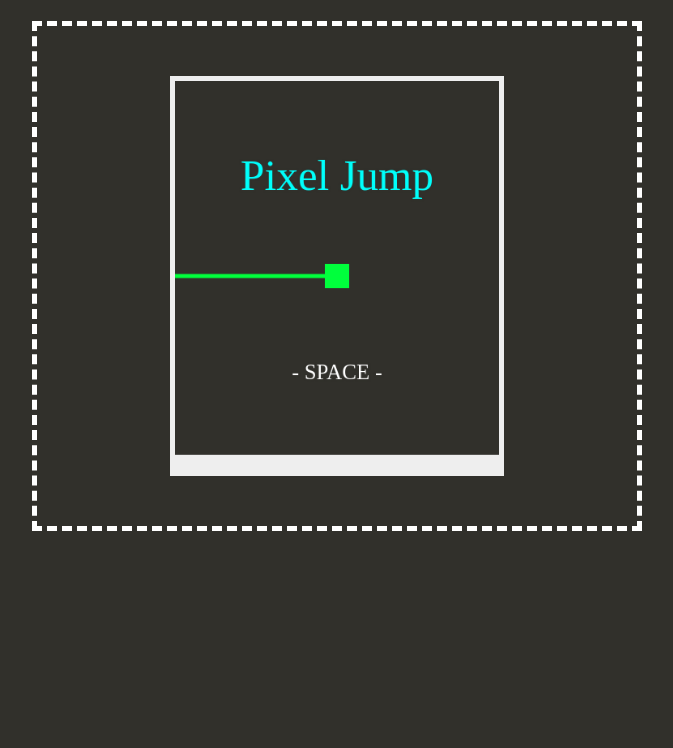
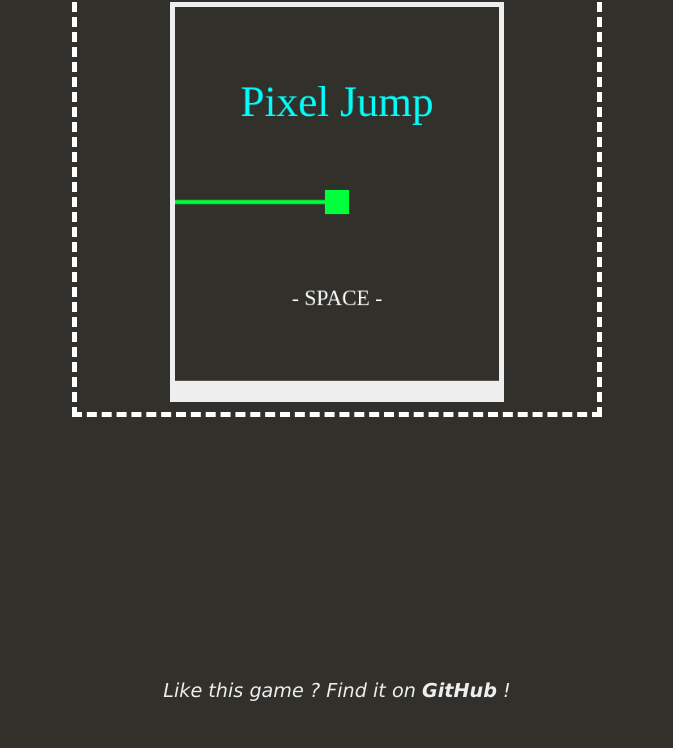
Before and after one commit to ogus/pixel-jump, a plain HTML site: page demo/index.html in a window 1280 px wide. Shown: the part 79-827 px from the top of the page, without its empty margins (303-976 px from the left). After the commit the page ends 800 px from the top, so only its background shows below. Drawn offline with Linux system fonts and the light colour scheme.

Commit message:
Updated demo page + new features

```diff
--- a/demo/index.html
+++ b/demo/index.html
@@ -14,8 +14,13 @@
 
 <body>
   <h1>Let's play !</h1>
+
   <div id="wrap">
     <canvas id="canvasID"></canvas>
   <div>
+
+  <footer>
+    <p>Like this game ? Find it on <a href="https://github.com/Ogus/pixel-jump">GitHub</a> !</p>
+  </footer>
 </body>
 </html>
--- a/demo/style.css
+++ b/demo/style.css
@@ -1,16 +1,18 @@
 body, html{
   margin: 0;
   padding: 0;
+  width: 100%;
   height: 100%;
-  width: 100%;
   background: #31302b;
   font-family: Verdana;
+  overflow: hidden;
 }
 
 h1{
   width: 100%;
   height: auto;
-  color: "#eee";
+  margin: 0 0 20px 0;
+  color: #eee;
   font-size: 2.5em;
   font-weight: bold;
   text-align: center;
@@ -21,9 +23,32 @@ canvas{
   margin: auto;
 }
 
+footer{
+  position: absolute;
+  bottom: 0;
+  left: 0;
+  width: 100%;
+  height: auto;
+}
+footer p{
+  color: #eee;
+  text-align: center;
+  font-size: 1.2em;
+  font-style: italic;
+}
+
+a,a:visited,a:focus{
+  color: #eee;
+  text-decoration: none;
+  font-weight: bold;
+}
+a:hover,a:active{
+  text-decoration: underline;
+}
+
 #wrap{
-  padding: 50px;
-  margin: 10px auto;
+  padding: 10px;
+  margin: 0 auto;
   width: 500px;
   height: 400px;
   border: 5px dashed #fff;
--- a/src/pixel-jump.js
+++ b/src/pixel-jump.js
@@ -59,6 +59,7 @@ function Game(elementID,param){
   this.pause = false;
 
   this.gameKey;
+  this.pauseKey;
   this.key = null;
   this.keyDone = false;
 
@@ -82,6 +83,7 @@ Game.prototype.init = function(param) {
   this.setSize(param.width,param.height,param.border);
 
   this.gameKey = " ";
+  this.pauseKey = "p";
   this.setListener();
 
   this.then = Date.now();
@@ -90,7 +92,6 @@ Game.prototype.init = function(param) {
 
 Game.prototype.setListener = function(){
   window.addEventListener("keydown", function(e){
-    e.preventDefault();
     Game._this.key = e.key;
   }, false);
 
@@ -99,8 +100,10 @@ Game.prototype.setListener = function(){
     Game._this.keyDone = false;
   }, false);
 
-  this.canvas.addEventListener("click", function(e){
-    Game._this.togglePause();
+  window.addEventListener("keydown", function(e){
+    if(e.key == Game._this.pauseKey){
+      Game._this.togglePause();
+    }
   }, false);
 };
 
@@ -236,7 +239,7 @@ Game.prototype.togglePause = function(){
   }
   else{
     this.then = Date.now();
-    requestAnimFrame(this.mainLoop);
+    this.requestId = requestAnimFrame(this.mainLoop);
   }
 }
 
@@ -244,8 +247,19 @@ Game.prototype.gameover = function(){
   this.state = this.GAME_STATE.SCORE;
   this.player.die();
 
+  var storage = false;
+  if(typeof(localStorage) != "undefined"){
+    storage = true;
+    if(localStorage.getItem('pixelJumpBestScore') != null){
+      this.bestScore = parseInt(localStorage.getItem('pixelJumpBestScore'));
+    }
+  }
+
   if(this.score > this.bestScore){
     this.bestScore = this.score;
+    if(storage){
+      localStorage.setItem('pixelJumpBestScore', String(this.bestScore));
+    }
   }
 };
 
@@ -480,7 +494,7 @@ Player.prototype.render = function(ctx){
 };
 
 Player.prototype.jump = function(){
-  if(this.posY >= 0){
+  if(this.posY > 0){
     this.speedY = -350;
   }
 };
```
Also changed, not shown: 1 other file.
